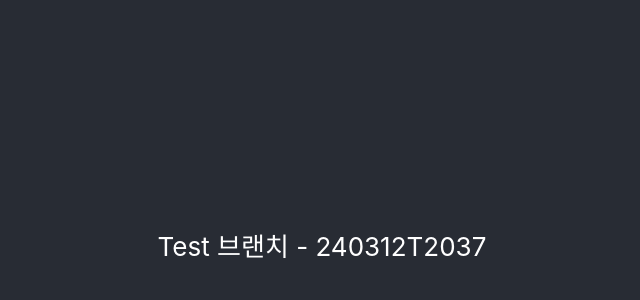
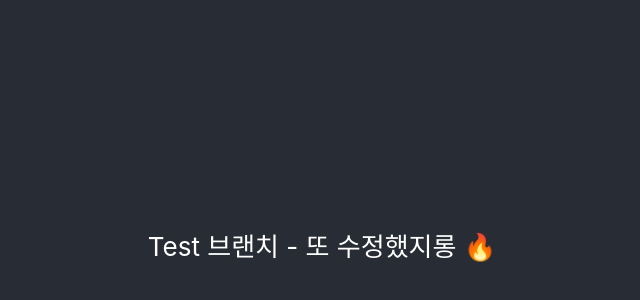
Before and after one commit to yusiny/cloudflaretest, a React (Create React App) app: page / in a window 1280 px wide. Shown: the part 156-456 px from the top of the page, without its empty margins (318-958 px from the left). Built offline with nearby package versions, Linux system fonts and the light colour scheme.

Commit message:
Update App.js

```diff
--- a/src/App.js
+++ b/src/App.js
@@ -3,7 +3,7 @@ import "./App.css";
 function App() {
     return (
         <div className="App">
-            <header className="App-header">Test 브랜치 - 240312T2037 </header>
+            <header className="App-header">Test 브랜치 - 또 수정했지롱 🔥 </header>
         </div>
     );
 }
```
